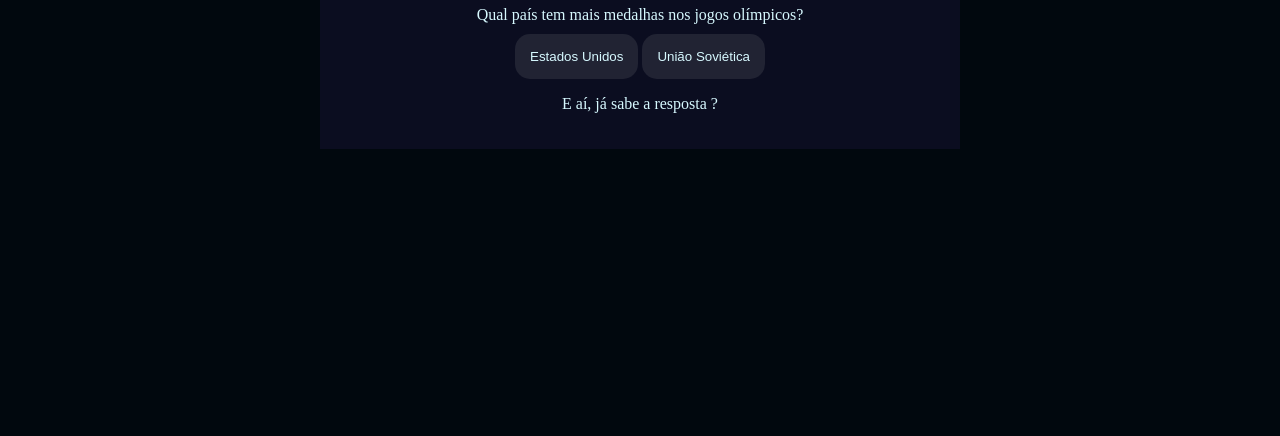
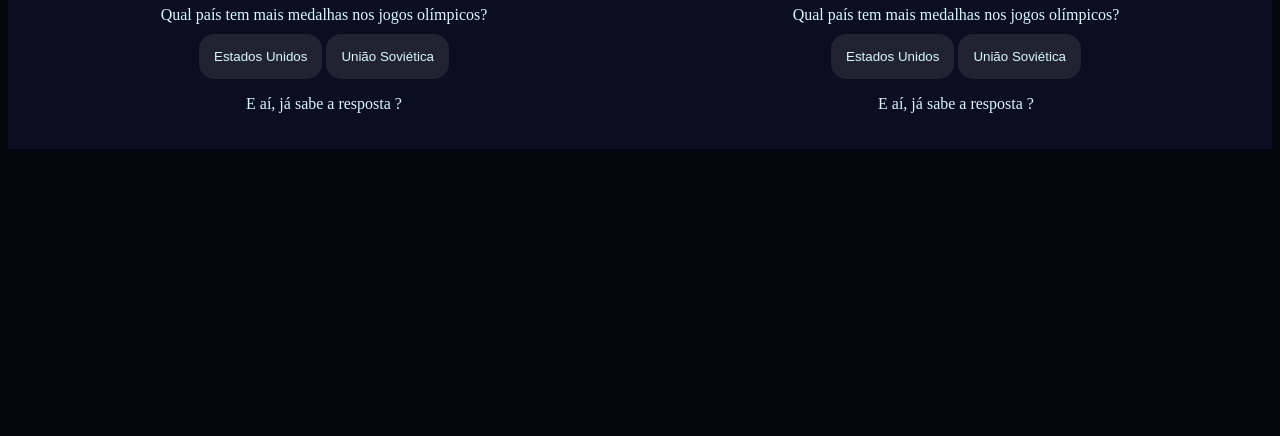
Before and after one commit to anelimboe/segundo-tri-, a plain HTML site: page index.html in a window 1280 px wide. Shown: the part 380-816 px from the top of the page. Drawn offline with Linux system fonts and the light colour scheme.

Commit message:
Update index.html

```diff
--- a/index.html
+++ b/index.html
@@ -24,4 +24,19 @@
     </div>
     <script src="script.js"></script>
 </body>
-</html>
+    <div class="caixa-principal">
+        <h1>Olímpiadas</h1>
+        <div class="caixa-perguntas">
+            Qual país tem mais medalhas nos jogos olímpicos?
+        </div>
+        <div class="caixa-alternativas">
+            <button>Estados Unidos</button>
+            <button>União Soviética</button>
+        </div>
+        <div class="caixa-resultado">
+            <p class="texto-resultado">
+                E aí, já sabe a resposta ?
+            </p>
+        </div>
+    </div>
+    <script src="script.js"></script>
```
